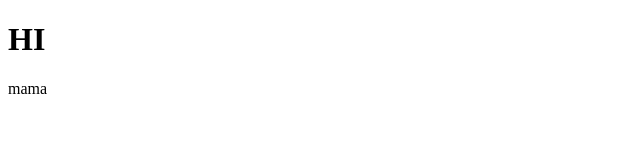
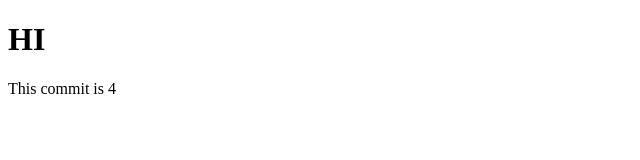
Before and after one commit to Valeriia28/lesson-4, a plain HTML site: page index.html in a window 1280 px wide. Shown: the full height of the page, 0-640 px from the left. Drawn offline with Linux system fonts and the light colour scheme.

Commit message:
add new text

```diff
--- a/index.html
+++ b/index.html
@@ -8,6 +8,6 @@
 </head>
 <body>
   <h1>HI</h1>
-  <p>mama</p>
+  <p>This commit is 4</p>
 </body>
 </html>
```
